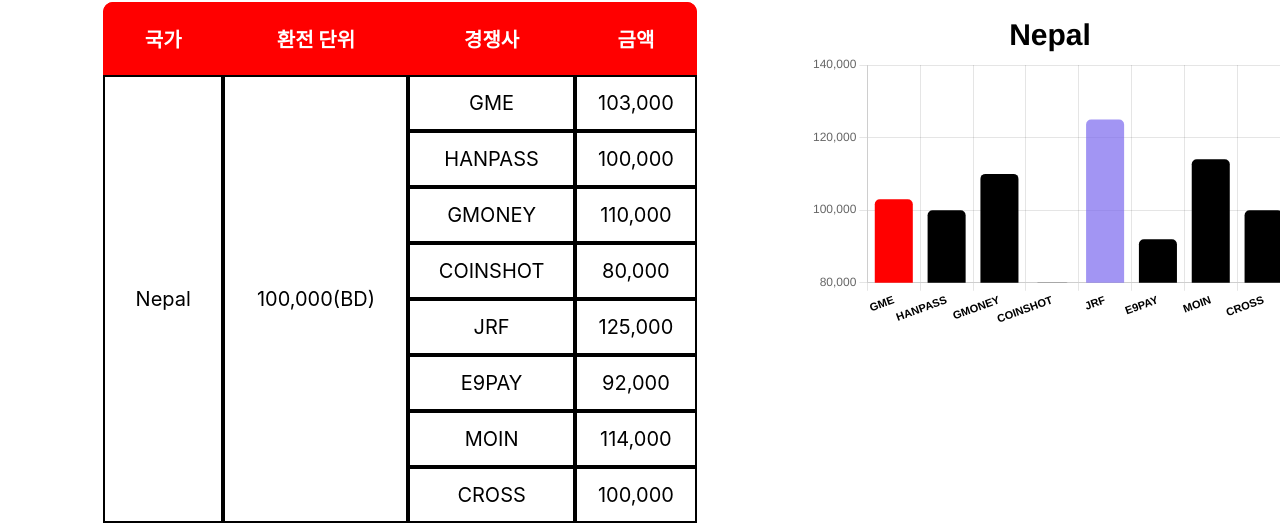
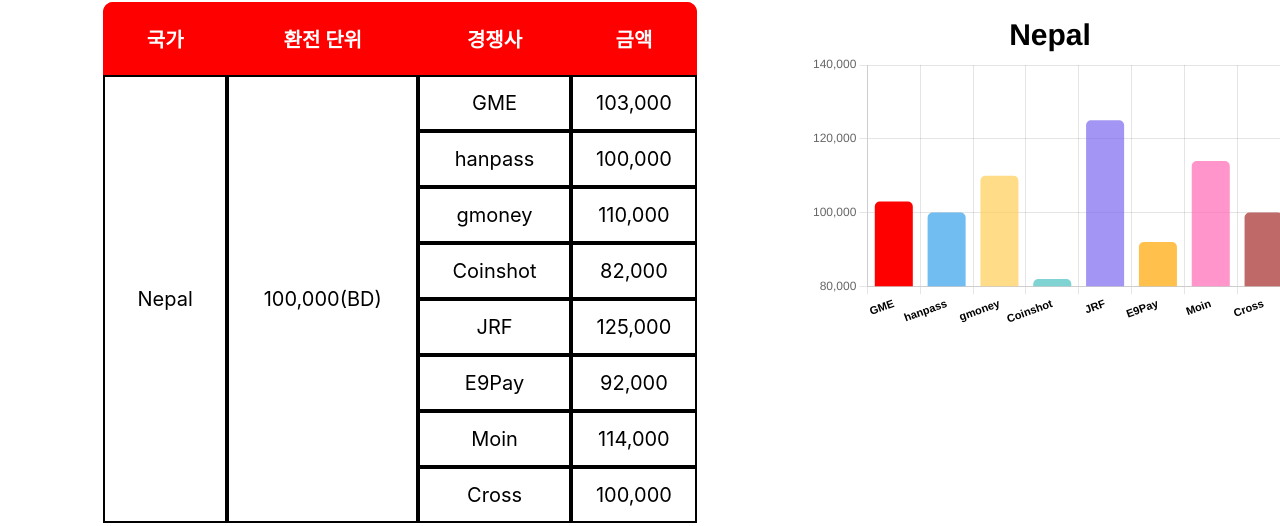
Before and after one commit to ohofront/gme_scrapping_frontend, a React (Create React App) app: page / in a window 1280 px wide. Shown: the part 382-908 px from the top of the page. Built offline with nearby package versions, Linux system fonts and the light colour scheme; no server answers.

Commit message:
데미데이터 수정

```diff
--- a/src/dummy/HistoricalView/index.ts
+++ b/src/dummy/HistoricalView/index.ts
@@ -94,7 +94,7 @@
             },
             {
                 id: 3,
-                company: 'E9pay',
+                company: 'E9Pay',
                 amount: 157800900,
             },
             {
--- a/src/dummy/LiveView/index.ts
+++ b/src/dummy/LiveView/index.ts
@@ -18,7 +18,7 @@
         },
         {
             id: 3,
-            company: 'E9pay',
+            company: 'E9Pay',
             amount: 157800900,
         },
         {
--- a/src/dummy/RowData/index.ts
+++ b/src/dummy/RowData/index.ts
@@ -15,7 +15,7 @@
         ScrapDTTM: "2024-04-19 13:15:00",
         SentNation: "Nepal",
         SentCurrency: "BD",
-        SiteName: "HANPASS",
+        SiteName: "hanpass",
         RemitMethod: "BDP",
         RemitMethodCd: "BDP",
         SentAmt: 100000,
@@ -25,7 +25,7 @@
         ScrapDTTM: "2024-04-19 13:15:00",
         SentNation: "Nepal",
         SentCurrency: "BD",
-        SiteName: "GMONEY",
+        SiteName: "gmoney",
         RemitMethod: "BDP",
         RemitMethodCd: "BDP",
         SentAmt: 100000,
@@ -35,11 +35,11 @@
         ScrapDTTM: "2024-04-19 13:15:00",
         SentNation: "Nepal",
         SentCurrency: "BD",
-        SiteName: "COINSHOT",
+        SiteName: "Coinshot",
         RemitMethod: "BDP",
         RemitMethodCd: "BDP",
         SentAmt: 100000,
-        RecvAmt: 80000
+        RecvAmt: 82000
     },
     {
         ScrapDTTM: "2024-04-19 13:15:00",
@@ -55,7 +55,7 @@
         ScrapDTTM: "2024-04-19 13:15:00",
         SentNation: "Nepal",
         SentCurrency: "BD",
-        SiteName: "E9PAY",
+        SiteName: "E9Pay",
         RemitMethod: "BDP",
         RemitMethodCd: "BDP",
         SentAmt: 100000,
@@ -65,7 +65,7 @@
         ScrapDTTM: "2024-04-19 13:15:00",
         SentNation: "Nepal",
         SentCurrency: "BD",
-        SiteName: "MOIN",
+        SiteName: "Moin",
         RemitMethod: "BDP",
         RemitMethodCd: "BDP",
         SentAmt: 100000,
@@ -75,7 +75,7 @@
         ScrapDTTM: "2024-04-19 13:15:00",
         SentNation: "Nepal",
         SentCurrency: "BD",
-        SiteName: "CROSS",
+        SiteName: "Cross",
         RemitMethod: "BDP",
         RemitMethodCd: "BDP",
         SentAmt: 100000,
@@ -210,7 +210,7 @@
         ScrapDTTM: "2024-04-19 06:15:00",
         SentNation: "Nepal",
         SentCurrency: "BD",
-        SiteName: "HANPASS",
+        SiteName: "hanpass",
         RemitMethod: "BDP",
         RemitMethodCd: "BDP",
         SentAmt: 100000,
@@ -220,7 +220,7 @@
         ScrapDTTM: "2024-04-19 07:15:00",
         SentNation: "Nepal",
         SentCurrency: "BD",
-        SiteName: "HANPASS",
+        SiteName: "hanpass",
         RemitMethod: "BDP",
         RemitMethodCd: "BDP",
         SentAmt: 100000,
@@ -230,7 +230,7 @@
         ScrapDTTM: "2024-04-19 08:15:00",
         SentNation: "Nepal",
         SentCurrency: "BD",
-        SiteName: "HANPASS",
+        SiteName: "hanpass",
         RemitMethod: "BDP",
         RemitMethodCd: "BDP",
         SentAmt: 100000,
@@ -240,7 +240,7 @@
         ScrapDTTM: "2024-04-19 09:15:00",
         SentNation: "Nepal",
         SentCurrency: "BD",
-        SiteName: "HANPASS",
+        SiteName: "hanpass",
         RemitMethod: "BDP",
         RemitMethodCd: "BDP",
         SentAmt: 100000,
@@ -250,7 +250,7 @@
         ScrapDTTM: "2024-04-19 10:15:00",
         SentNation: "Nepal",
         SentCurrency: "BD",
-        SiteName: "HANPASS",
+        SiteName: "hanpass",
         RemitMethod: "BDP",
         RemitMethodCd: "BDP",
         SentAmt: 100000,
@@ -260,7 +260,7 @@
         ScrapDTTM: "2024-04-19 11:15:00",
         SentNation: "Nepal",
         SentCurrency: "BD",
-        SiteName: "HANPASS",
+        SiteName: "hanpass",
         RemitMethod: "BDP",
         RemitMethodCd: "BDP",
         SentAmt: 100000,
@@ -270,7 +270,7 @@
         ScrapDTTM: "2024-04-19 12:15:00",
         SentNation: "Nepal",
         SentCurrency: "BD",
-        SiteName: "HANPASS",
+        SiteName: "hanpass",
         RemitMethod: "BDP",
         RemitMethodCd: "BDP",
         SentAmt: 100000,
@@ -280,7 +280,7 @@
         ScrapDTTM: "2024-04-19 13:15:00",
         SentNation: "Nepal",
         SentCurrency: "BD",
-        SiteName: "HANPASS",
+        SiteName: "hanpass",
         RemitMethod: "BDP",
         RemitMethodCd: "BDP",
         SentAmt: 100000,
@@ -290,7 +290,7 @@
         ScrapDTTM: "2024-04-19 14:15:00",
         SentNation: "Nepal",
         SentCurrency: "BD",
-        SiteName: "HANPASS",
+        SiteName: "hanpass",
         RemitMethod: "BDP",
         RemitMethodCd: "BDP",
         SentAmt: 100000,
@@ -300,7 +300,7 @@
         ScrapDTTM: "2024-04-19 15:15:00",
         SentNation: "Nepal",
         SentCurrency: "BD",
-        SiteName: "HANPASS",
+        SiteName: "hanpass",
         RemitMethod: "BDP",
         RemitMethodCd: "BDP",
         SentAmt: 100000,
@@ -310,7 +310,7 @@
         ScrapDTTM: "2024-04-19 16:15:00",
         SentNation: "Nepal",
         SentCurrency: "BD",
-        SiteName: "HANPASS",
+        SiteName: "hanpass",
         RemitMethod: "BDP",
         RemitMethodCd: "BDP",
         SentAmt: 100000,
@@ -320,7 +320,7 @@
         ScrapDTTM: "2024-04-19 17:15:00",
         SentNation: "Nepal",
         SentCurrency: "BD",
-        SiteName: "HANPASS",
+        SiteName: "hanpass",
         RemitMethod: "BDP",
         RemitMethodCd: "BDP",
         SentAmt: 100000,
@@ -386,4 +386,5 @@
         SentAmt: 100000,
         RecvAmt: 100000
     },
+
 ]
```
